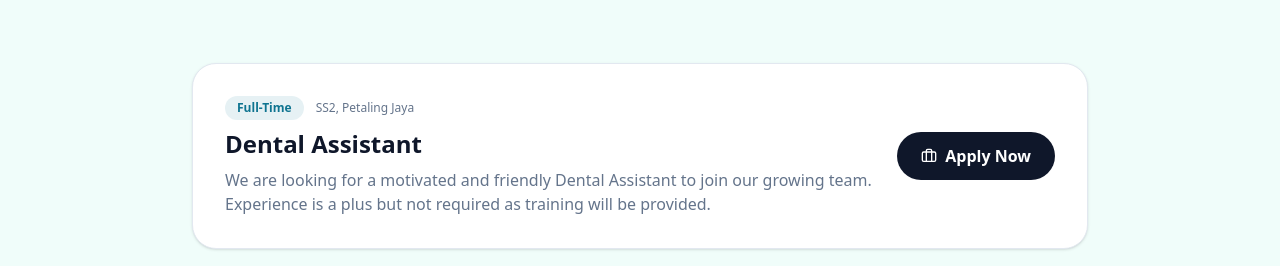
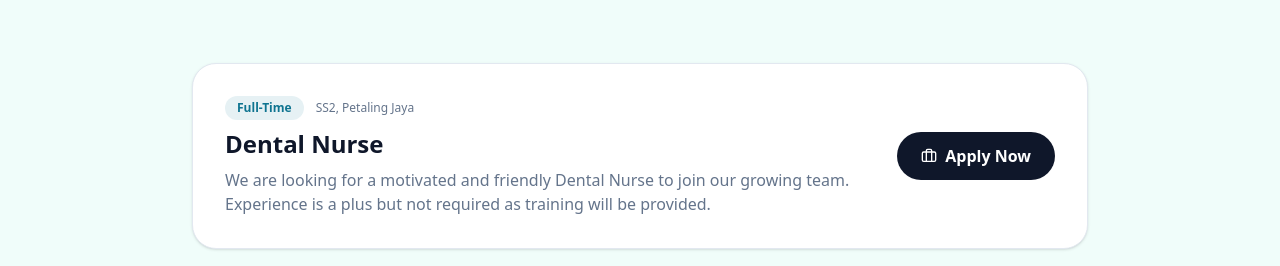
Before and after one commit to abdullahzainazonline/vdental, a Next.js app: page /careers in a window 1280 px wide. Shown: the part 1460-1726 px from the top of the page. Built offline with nearby package versions, Linux system fonts and the light colour scheme; a web font is replaced by a local one.

Commit message:
all_changes  _12_may

```diff
--- a/app/careers/page.tsx
+++ b/app/careers/page.tsx
@@ -33,10 +33,10 @@ const BENEFITS = [
 
 const JOB_OPENINGS = [
   {
-    title: "Dental Assistant",
+    title: "Dental Nurse",
     type: "Full-Time",
     location: "SS2, Petaling Jaya",
-    description: "We are looking for a motivated and friendly Dental Assistant to join our growing team. Experience is a plus but not required as training will be provided.",
+    description: "We are looking for a motivated and friendly Dental Nurse to join our growing team. Experience is a plus but not required as training will be provided.",
   },
   {
     title: "Receptionist / Front Desk",
```
Also changed, not shown: 1 other file (tests, documents, lock files or other folders).
